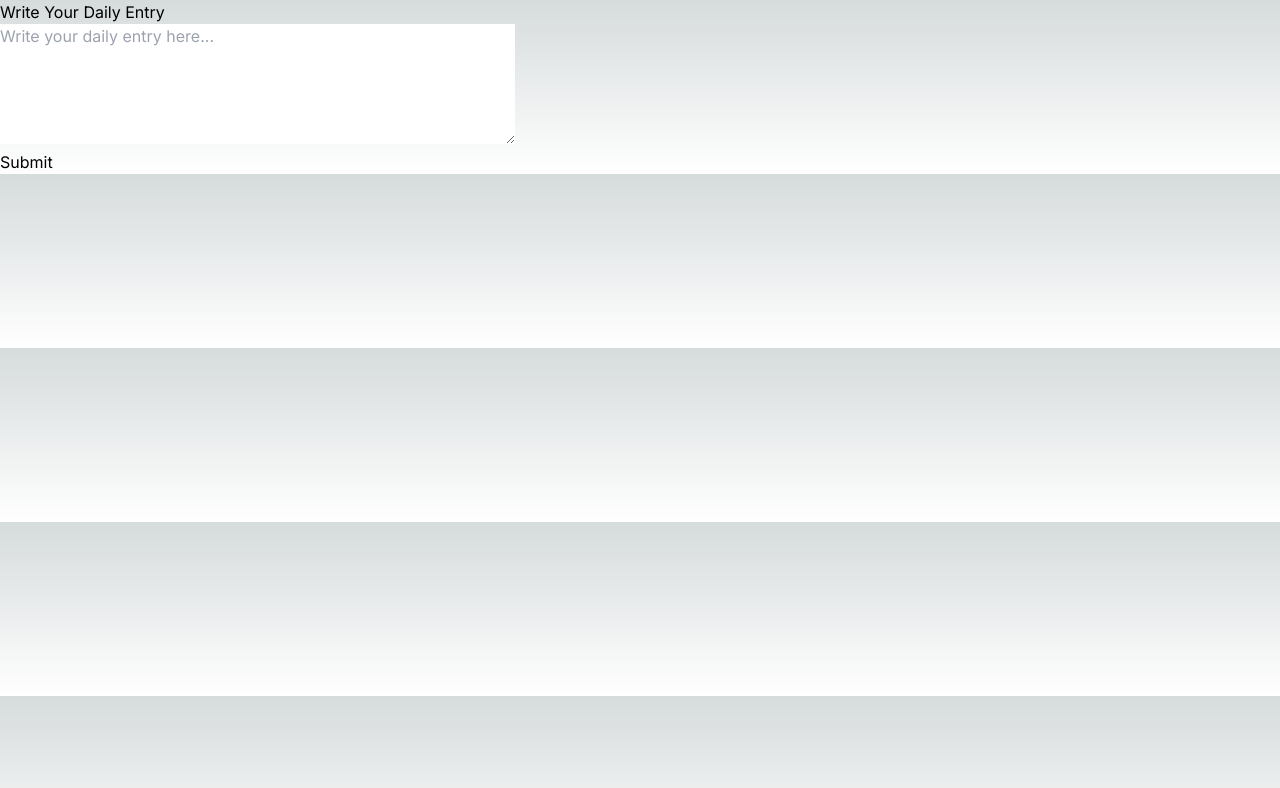
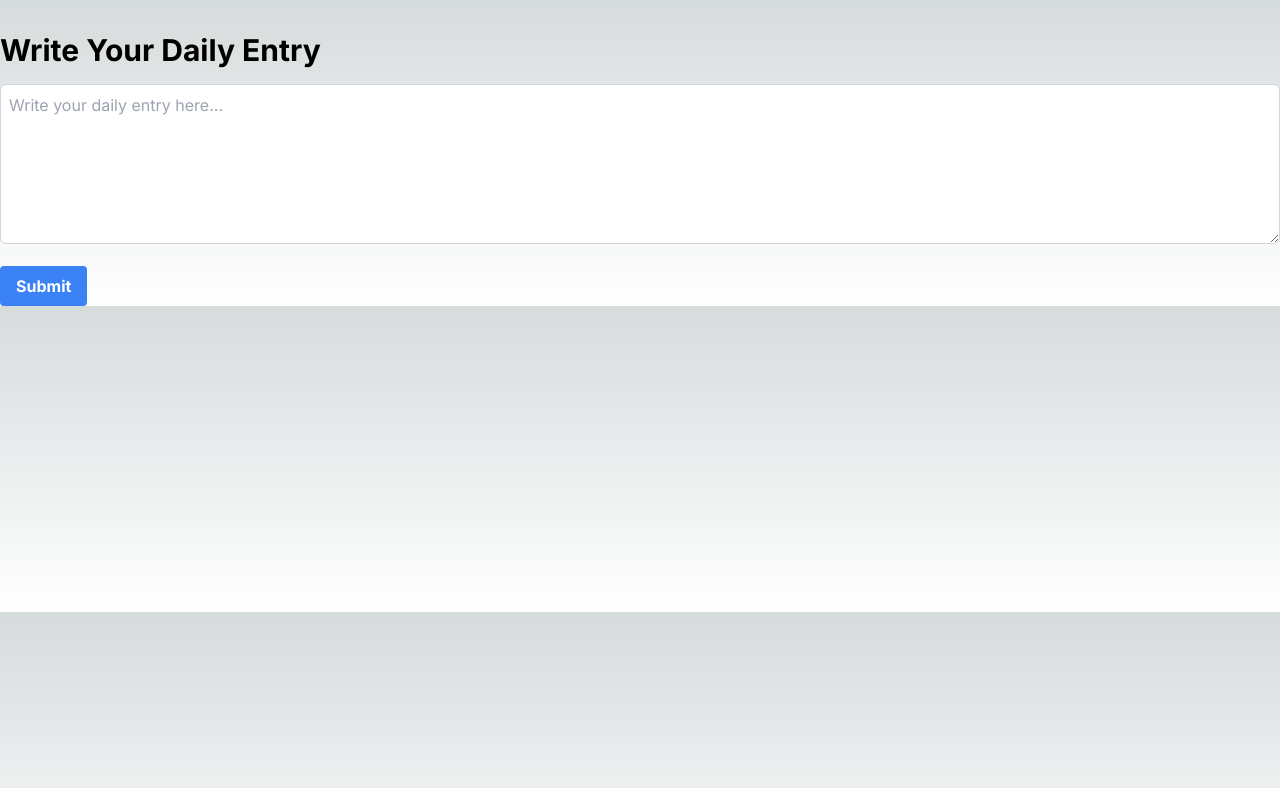
Before and after one commit to jorgediosdado/journai, a Next.js app: page /input in a window 1280 px wide. Shown: the top 788 px of the page. Built offline with nearby package versions, Linux system fonts and the light colour scheme.

Commit message:
Adedd sopme style copied from the template

```diff
--- a/comments.json
+++ b/comments.json
@@ -1 +1 @@
-[{"id":1,"text":"comment1"},{"id":2,"text":"comment2"},{"id":3,"text":"hello\n"}]
+[{"id":1,"text":"comment1"},{"id":2,"text":"comment2"},{"id":3,"text":"helllo\n"}]
--- a/src/app/input/page.tsx
+++ b/src/app/input/page.tsx
@@ -24,26 +24,28 @@ const WriteEntry: React.FC = () => {
       } else {
         alert('Error saving entry');
       }
-
       setEntry('');
     };
 
   return (
-    <div>
-      <h1>Write Your Daily Entry</h1>
+
+    <div className="container mx-auto mt-8">
+        <h1 className="text-3xl font-bold mb-4">Write Your Daily Entry</h1>
         <form onSubmit={handleSubmit}>
             <textarea
+            className="border border-gray-300 rounded-md p-2 w-full h-40"
             value={entry}
             onChange={(e) => setEntry(e.target.value)}
-          rows={5}
-          cols={50}
             placeholder="Write your daily entry here..."
             />
-        <br />
-        <button type="submit">Submit</button>
+            <button
+            className="bg-blue-500 hover:bg-blue-600 text-white font-bold py-2 px-4 rounded mt-4"
+            type="submit"
+            >
+            Submit
+            </button>
         </form>
-    </div>
-  );
+        </div>);
 };
 
 export default WriteEntry;
```
Lines whose indentation alone changed are shown as unchanged.
